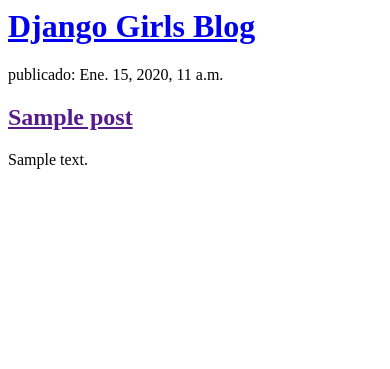
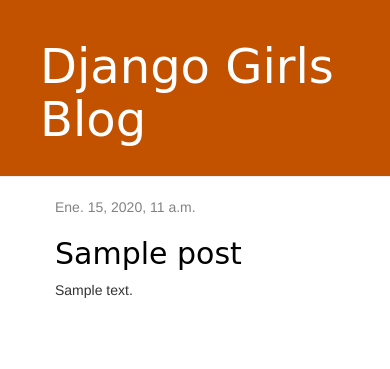
Before and after one commit to mcarmenzv/my-first-blog, a Django app: template blog/templates/blog/post_list.html in a window 390 px wide. Shown: the top 369 px of the page. Run offline with Django 3.2, Linux system fonts and the light colour scheme; the template is opened without the code that fills it: values that come from a table or form of the project are taken from there, others are empty; tables that the repository leaves empty hold one stand-in row (values such as "Sample post"); some libraries are stand-ins or nearby versions.

Commit message:
Agregadas vistas y plantilla para el detalle del post del blog así como también CSS para el sitio.

```diff
--- /dev/null
+++ b/blog/static/css/blog.css
@@ -0,0 +1,46 @@
+.page-header {
+    background-color: #C25100;
+    margin-top: 0;
+    padding: 20px 20px 20px 40px;
+}
+
+.page-header h1, .page-header h1 a, .page-header h1 a:visited, .page-header h1 a:active {
+    color: #ffffff;
+    font-size: 36pt;
+    text-decoration: none;
+}
+
+.content {
+    margin-left: 40px;
+}
+
+h1, h2, h3, h4 {
+    font-family: 'Lobster', cursive;
+}
+
+.date {
+    color: #828282;
+}
+
+.save {
+    float: right;
+}
+
+.post-form textarea, .post-form input {
+    width: 100%;
+}
+
+.top-menu, .top-menu:hover, .top-menu:visited {
+    color: #ffffff;
+    float: right;
+    font-size: 26pt;
+    margin-right: 20px;
+}
+
+.post {
+    margin-bottom: 70px;
+}
+
+.post h2 a, .post h2 a:visited {
+    color: #000000;
+}
--- /dev/null
+++ b/blog/templates/blog/base.html
@@ -0,0 +1,21 @@
+{% load static %}
+<html>
+    <head>
+        <title>Django Girls blog</title>
+        <link rel="stylesheet" href="//maxcdn.bootstrapcdn.com/bootstrap/3.2.0/css/bootstrap.min.css">
+        <link rel="stylesheet" href="{% static 'css/blog.css' %}">
+    </head>
+    <body>
+            <div class="page-header">
+                <h1><a href="/">Django Girls Blog</a></h1>
+            </div>
+            <div class="content container">
+                <div class="row">
+                    <div class="col-md-8">
+                        {% block content %}
+                        {% endblock %}
+                    </div>
+                </div>
+            </div>
+    </body>
+</html>
--- a/blog/templates/blog/post_list.html
+++ b/blog/templates/blog/post_list.html
@@ -1,20 +1,12 @@
-<html>
-    <head>
-        <title>Django Girls blog</title>
-    </head>
-    <body>
-        <div>
-            <h1><a href="/">Django Girls Blog</a></h1>
+{% extends 'blog/base.html' %}
+{% block content %}
+    {% for post in posts %}
+        <div class="post">
+            <div class="date">
+                {{ post.published_date }}
+            </div>
+            <h2><a href="{% url 'post_detail' pk=post.pk %}">{{ post.title }}</a></h2>
+            <p>{{ post.text|linebreaksbr }}</p>
         </div>
-
-        <div>
-            {% for post in posts %}
-   				<div>
-        			<p> publicado: {{ post.published_date }}</p>
-        			<h2><a href="">{{ post.title }}</a></h2>
-        			<p>{{ post.text|linebreaksbr }}</p>
-    			</div>
-			{% endfor %}
-        </div>
-    </body>
-</html>
+    {% endfor %}
+{% endblock %}
--- a/blog/urls.py
+++ b/blog/urls.py
@@ -1,6 +1,8 @@
 from django.urls import path
 from . import views
 
+
 urlpatterns = [
     path('', views.post_list, name='post_list'),
+    path('post/<int:pk>/', views.post_detail, name='post_detail'),
 ]
```
Also changed, not shown: blog/templates/blog/post_detail.html (added, +12 -0 lines), blog/views.py (+6 -1 lines).
